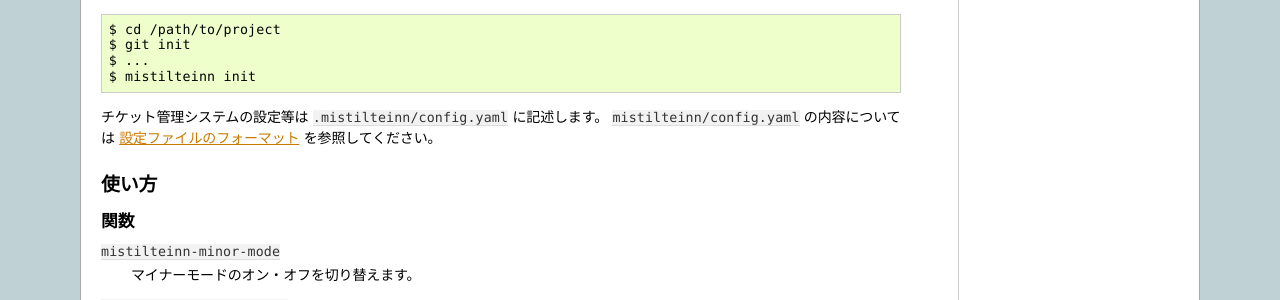
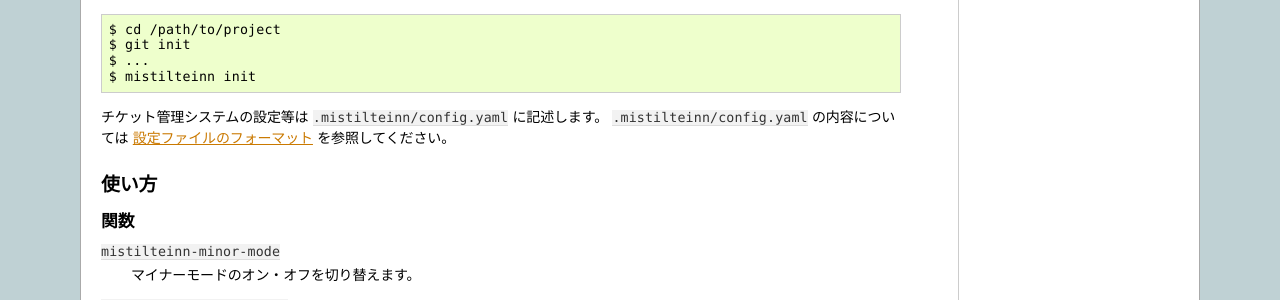
Before and after one commit to mistilteinn/manual, a Sphinx documentation site: the page built from source/emacs.rst, in a window 1280 px wide. Shown: the part 988-1288 px from the top of the page. Built offline with Sphinx 7.4.7, drawn with Linux system fonts in a browser that asks for light colours.

Commit message:
typo fix

```diff
--- a/source/emacs.rst
+++ b/source/emacs.rst
@@ -64,7 +64,7 @@ http://www.emacswiki.org/emacs-en/mistilteinn.el からダウンロードして
   $ mistilteinn init
 
 チケット管理システムの設定等は ``.mistilteinn/config.yaml`` に記述します。
-``mistilteinn/config.yaml`` の内容については :doc:`config` を参照してください。
+``.mistilteinn/config.yaml`` の内容については :doc:`config` を参照してください。
 
 使い方
 ------------------------------
```
